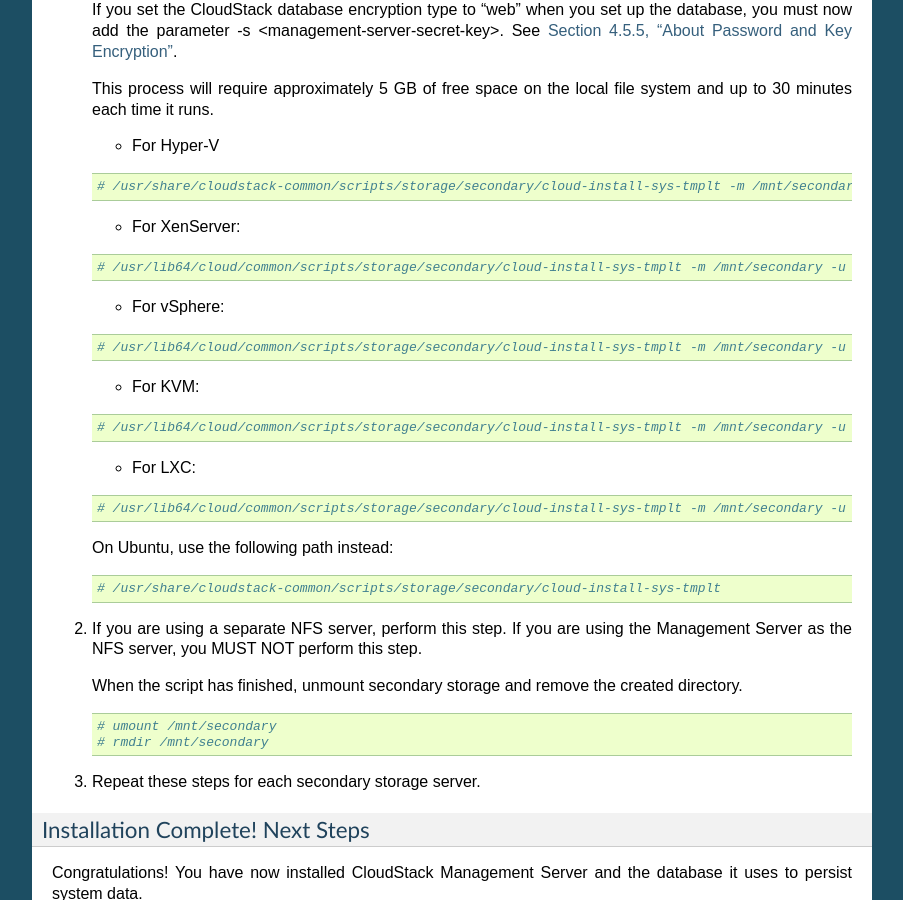
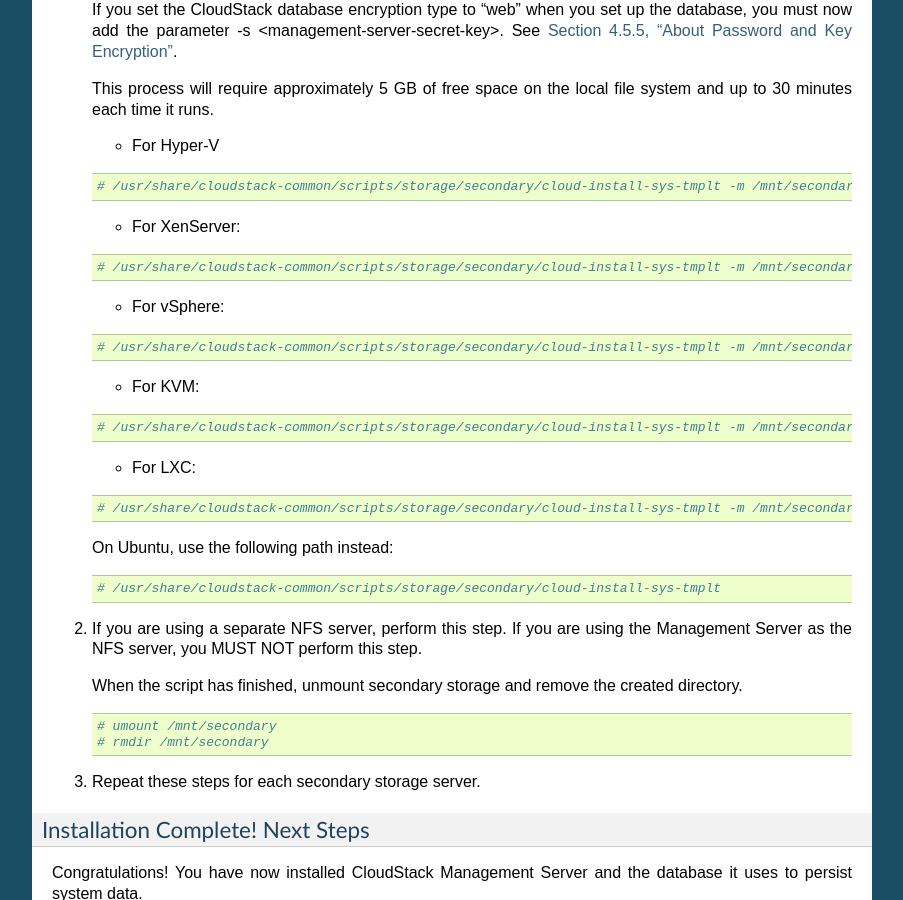
Before and after one commit to apache/cloudstack-docs-install, a Sphinx documentation site: the page built from source/installation.rst, in a window 1280 px wide and 900 px high, scrolled down 15038 px. Shown: the whole window, without its empty margins (198-1101 px from the left). Built offline with Sphinx 7.4.7, drawn with Linux system fonts in a browser that asks for light colours.

Commit message:
Update installation.rst
Updated the paths to cloud-install-sys-tmplt
Updated links to system templates using values from the upgrade from 4.2.1 to 4.3 release notes

This closes #6

```diff
--- a/source/installation.rst
+++ b/source/installation.rst
@@ -1332,7 +1332,7 @@
 
    .. sourcecode:: bash
 
-          # /usr/lib64/cloud/common/scripts/storage/secondary/cloud-install-sys-tmplt -m /mnt/secondary -u http://download.cloud.com/templates/acton/acton-systemvm-02062012.vhd.bz2 -h xenserver -s <optional-management-server-secret-key> -F
+          # /usr/share/cloudstack-common/scripts/storage/secondary/cloud-install-sys-tmplt -m /mnt/secondary http://download.cloud.com/templates/4.3/systemvm64template-2014-01-14-master-xen.vhd.bz2 -u  -h xenserver -s <optional-management-server-secret-key> -F
 
    -
 
@@ -1340,7 +1340,7 @@
 
    .. sourcecode:: bash
 
-          # /usr/lib64/cloud/common/scripts/storage/secondary/cloud-install-sys-tmplt -m /mnt/secondary -u http://download.cloud.com/templates/burbank/burbank-systemvm-08012012.ova -h vmware -s <optional-management-server-secret-key>  -F
+          # /usr/share/cloudstack-common/scripts/storage/secondary/cloud-install-sys-tmplt -m /mnt/secondary -u http://download.cloud.com/templates/4.3/systemvm64template-2014-01-14-master-vmware.ova -h vmware -s <optional-management-server-secret-key>  -F
 
    -
 
@@ -1348,7 +1348,7 @@
 
    .. sourcecode:: bash
 
-          # /usr/lib64/cloud/common/scripts/storage/secondary/cloud-install-sys-tmplt -m /mnt/secondary -u http://download.cloud.com/templates/acton/acton-systemvm-02062012.qcow2.bz2 -h kvm -s <optional-management-server-secret-key> -F
+          # /usr/share/cloudstack-common/scripts/storage/secondary/cloud-install-sys-tmplt -m /mnt/secondary -u http://download.cloud.com/templates/4.3/systemvm64template-2014-01-14-master-kvm.qcow2.bz2 -h kvm -s <optional-management-server-secret-key> -F
 
    -
 
@@ -1356,7 +1356,7 @@
 
    .. sourcecode:: bash
 
-          # /usr/lib64/cloud/common/scripts/storage/secondary/cloud-install-sys-tmplt -m /mnt/secondary -u http://download.cloud.com/templates/acton/acton-systemvm-02062012.qcow2.bz2 -h lxc -s <optional-management-server-secret-key> -F
+          # /usr/share/cloudstack-common/scripts/storage/secondary/cloud-install-sys-tmplt -m /mnt/secondary -u http://download.cloud.com/templates/4.3/systemvm64template-2014-01-14-master-kvm.qcow2.bz2 -h lxc -s <optional-management-server-secret-key> -F
 
    On Ubuntu, use the following path instead:
 
```
